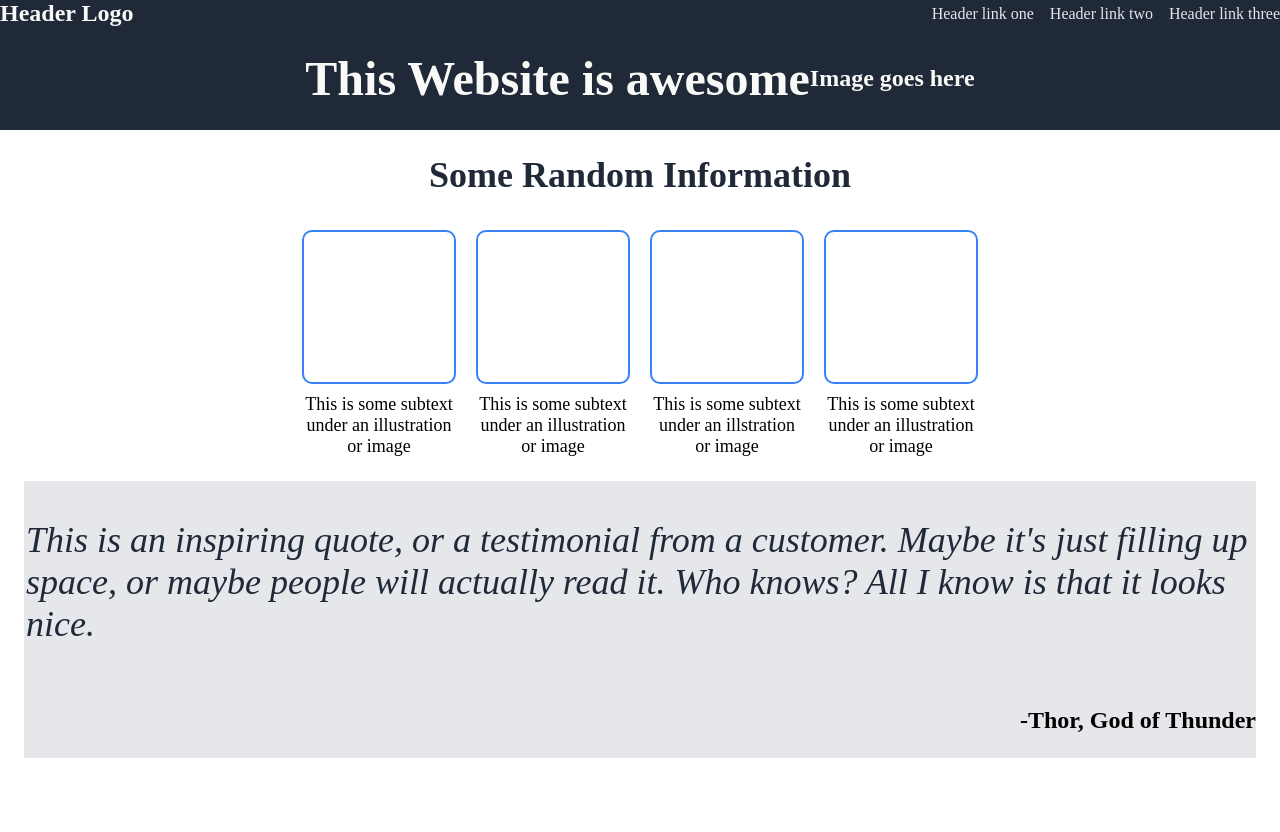
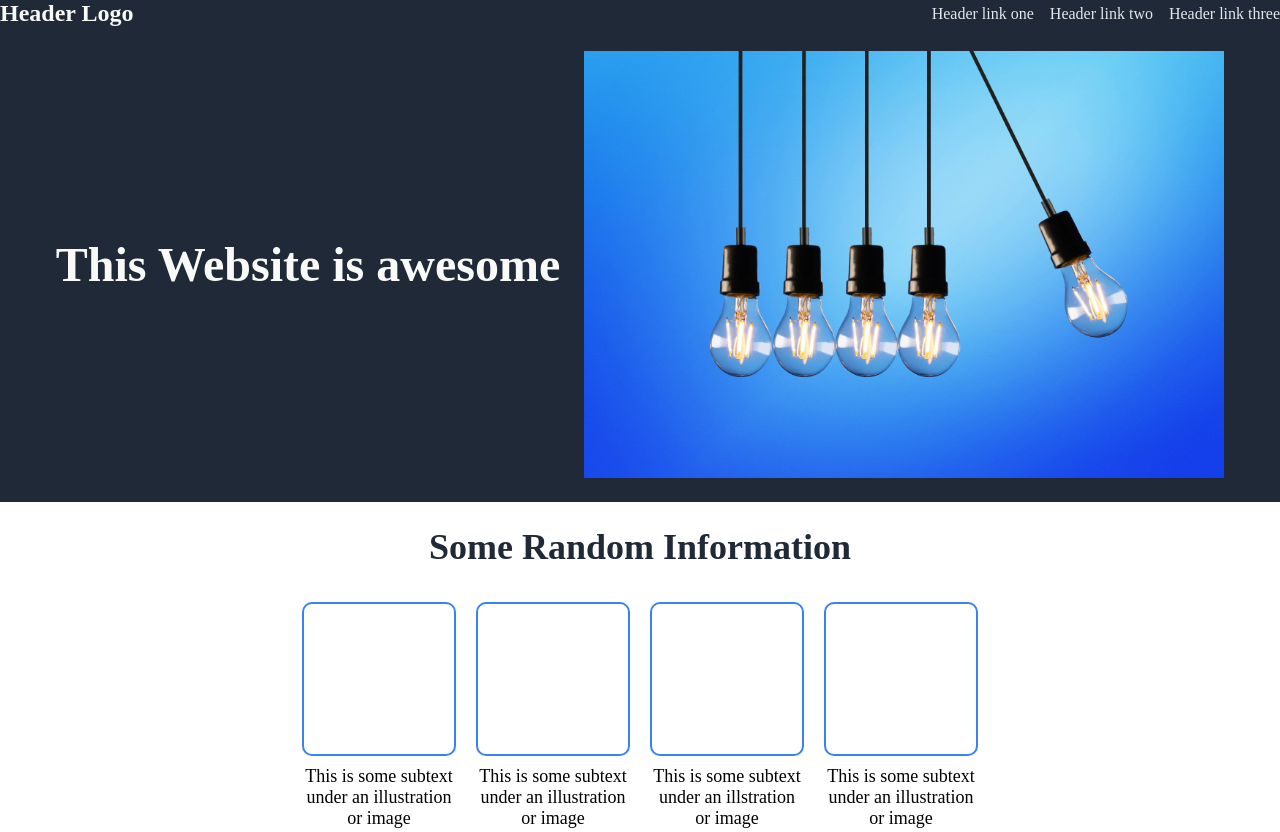
Before and after one commit to brycerobinsn/landingpage, a plain HTML site: page index.html in a window 1280 px wide. Shown: the top 832 px of the page. Before the commit the page ends 800 px from the top, so only its background shows below. Drawn offline with Linux system fonts and the light colour scheme.

Commit message:
added photo top of page

```diff
--- a/index.html
+++ b/index.html
@@ -27,7 +27,7 @@
                 <div class="logo" style="font-size: 48px;"> This Website is awesome</div>
             </div>
             <div class="right">
-                <div class="logo"> Image goes here</div>
+                <img class="image" src="photos/pexels-rodolfo-clix-1036936.jpg" alt="Photo by Rodolfo Clix: https://www.pexels.com/photo/five-bulb-lights-1036936/"></img>
             </div>
         </div>
     <div class="infoheader">Some Random Information</div>
--- a/style.css
+++ b/style.css
@@ -16,6 +16,7 @@ body {
     color: #F9FAF8;
     font-size: 24px;
     font-weight: 900;
+    margin-right: 24px;
 }
 ul {
     display: flex;
@@ -97,3 +98,8 @@ ul {
     font-weight: 900;
     text-align: right;
 }
+.image {
+    display: flex;
+    align-items: flex-end;
+    width: 50vw;
+}
```
Also changed, not shown: photos/pexels-rodolfo-clix-1036936.jpg (added).
